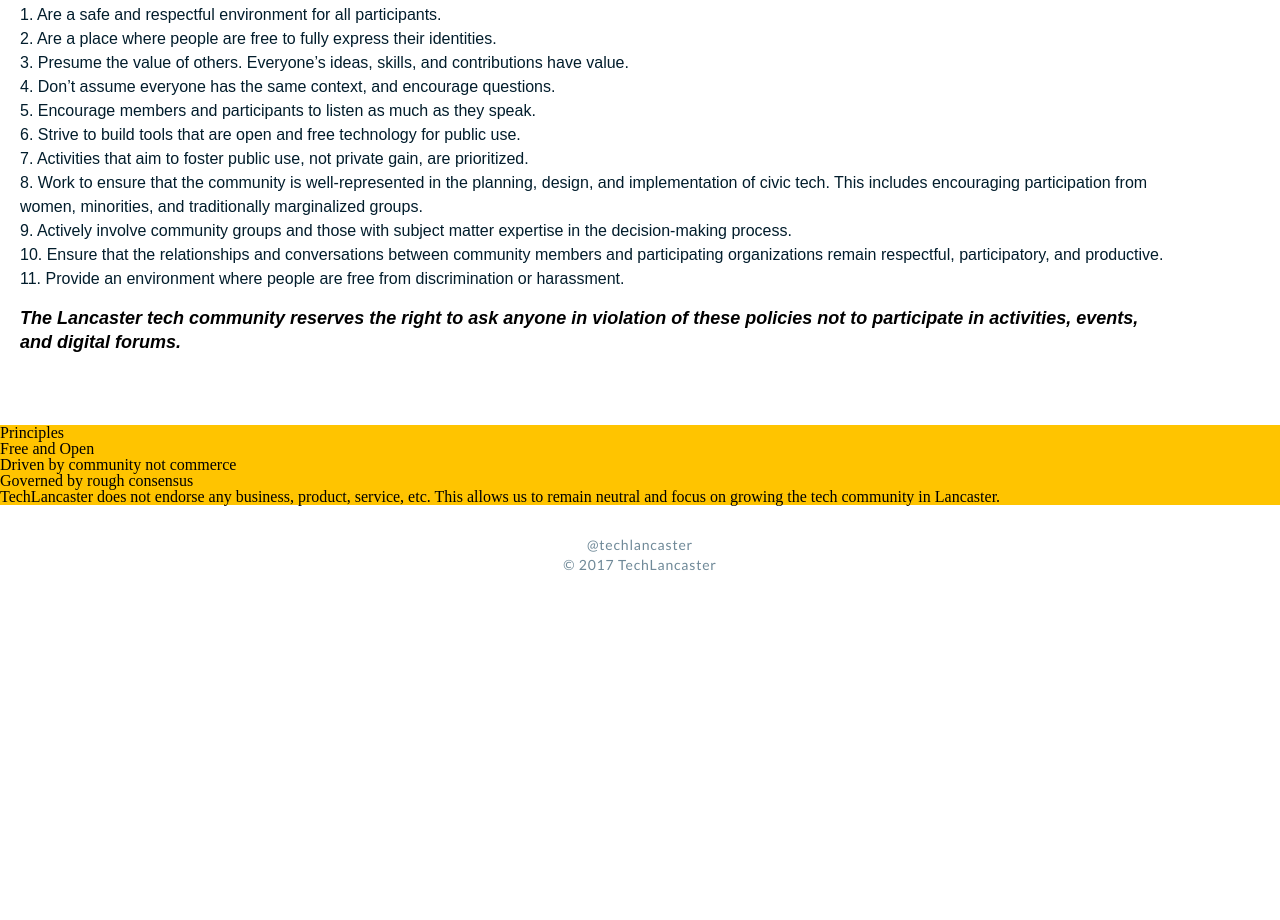
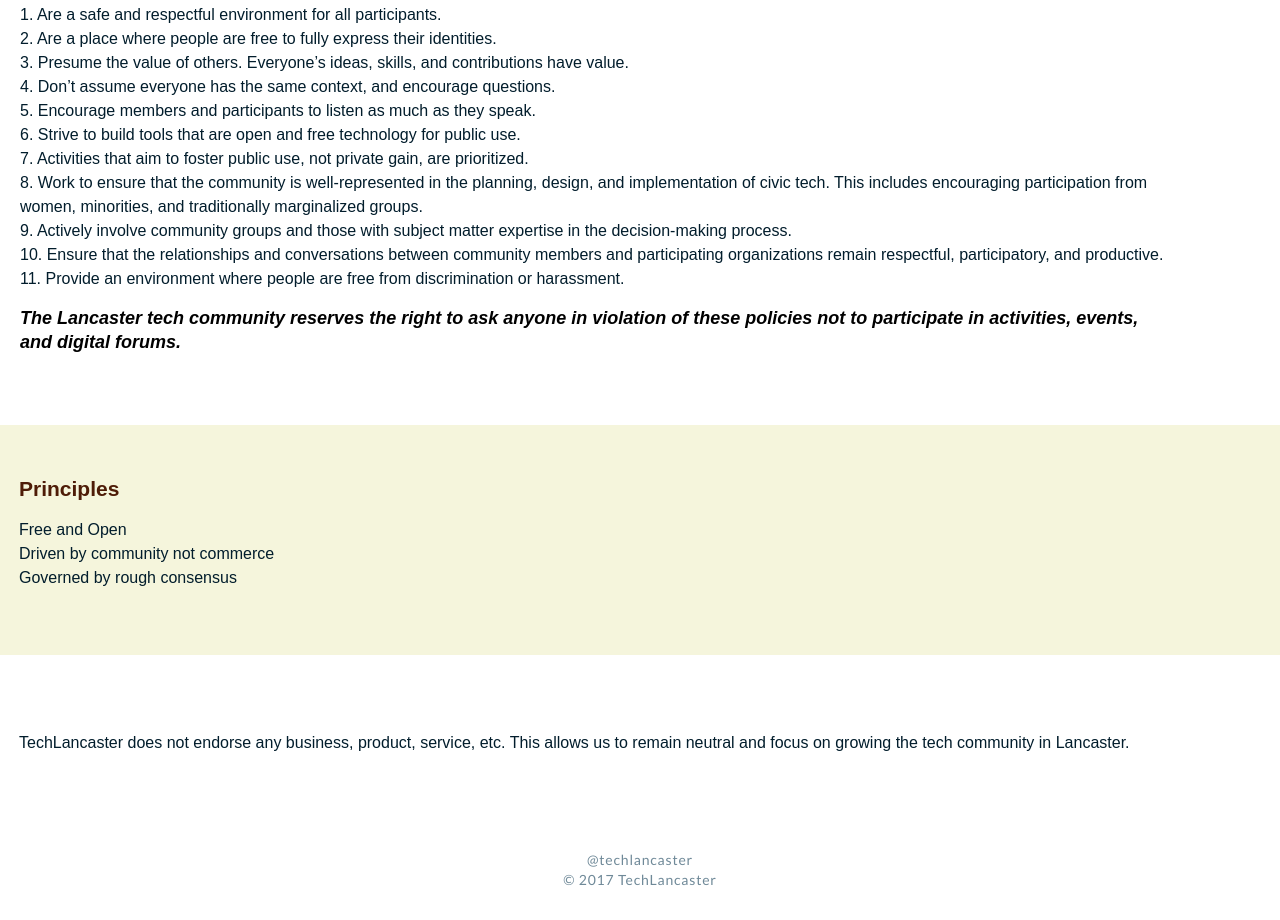
Before and after one commit to Choadis/TechComm, a plain HTML site: page community.html in a window 1280 px wide. Shown: the part 1836-2756 px from the top of the page. Before the commit the page ends 2441 px from the top, so only its background shows below. Drawn offline with Linux system fonts and the light colour scheme; a web font is replaced by a local one.

Commit message:
Finished second page

```diff
--- a/Sass/_containers.scss
+++ b/Sass/_containers.scss
@@ -19,3 +19,9 @@
   height: 100%;
   padding: 43px 19px 71px 20px;
 }
+.techbox{
+  padding: 61px 33px 50px 19px;
+}
+.prinbox{
+  padding: 50px 50px 39px 19px;
+}
--- a/community.html
+++ b/community.html
@@ -102,14 +102,20 @@
               <p class="value-head"> The Lancaster tech community reserves the right to ask anyone in violation of these policies not to participate in activities, events, and digital forums. </p>
             </div>
           </section>
-        <section>
-          <h3> Principles </h3>
+          <section class="core-purpose">
+            <div class="prinbox">
+            <h3 class="core"> Principles </h3>
+            <div class="content">
             <p>  Free and Open </p>
             <p> Driven by community not commerce </p>
             <p> Governed by rough consensus </p>
+            <div>
+          </div>
           </section>
-        <p> TechLancaster does not endorse any business, product, service, etc. This allows us to remain neutral and focus on growing the tech community in Lancaster.</p>
-        <section>
+          <section class="whitebg">
+            <div class="techbox">
+              <p class="content"> TechLancaster does not endorse any business, product, service, etc. This allows us to remain neutral and focus on growing the tech community in Lancaster.</p>
+            </div>
           </section>
           <footer class="footer">
             <div class="footer-box">
```
Also changed, not shown: Sass/style.css, 1 other file. Lines whose indentation alone changed are shown as unchanged.
